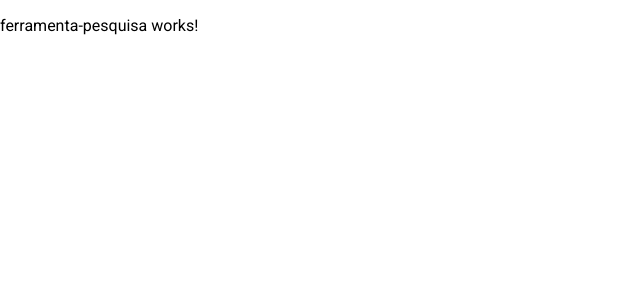
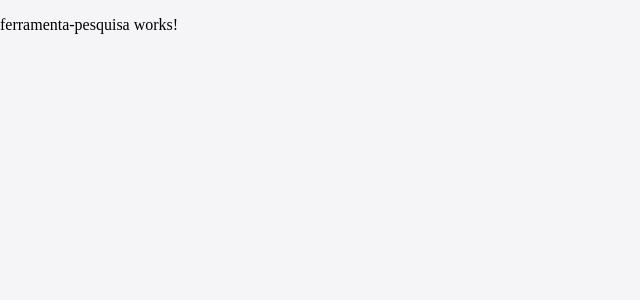
Before and after one commit to aguinaldofryder/bossabox-frontend, an Angular app: page /tool in a window 1280 px wide. Shown: the top 300 px of the page, without its empty margins (0-640 px from the left). Built offline with nearby package versions, Linux system fonts and the light colour scheme.

Commit message:
Importa estilos

```diff
--- a/src/styles.scss
+++ b/src/styles.scss
@@ -1,4 +1,12 @@
 /* You can add global styles to this file, and also import other style files */
 
 html, body { height: 100%; }
-body { margin: 0; font-family: Roboto, "Helvetica Neue", sans-serif; }
+body {
+    margin: 0;
+    font-family: Source Sans Pro, Semibold;
+    background-color: #F5F4F6;
+}
+
+@import "./styles/layout";
+
+@import "./styles/grid";
```
